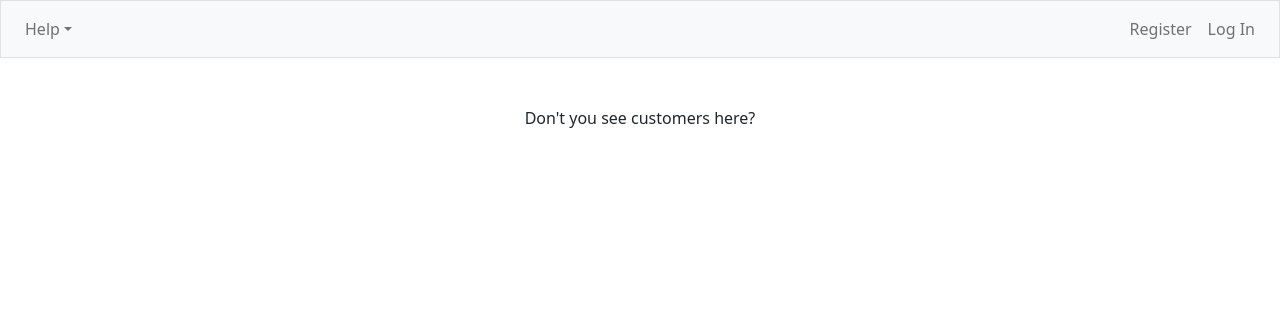
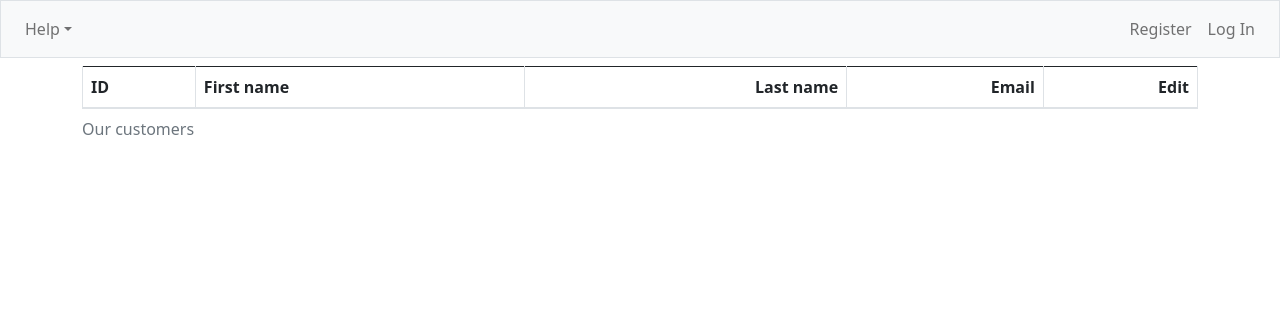
Before and after one commit to dmitrynisht/CS50-final, a Flask app: template templates/customers.html in a window 1280 px wide. Shown: the top 318 px of the page. Run offline with Flask 2, Linux system fonts and the light colour scheme; the template is opened without the code that fills it, so the values that code supplies are empty; parts of the project's set-up code (start-up, migrations or seed data) failed here and were passed over; some libraries are stand-ins or nearby versions.

Commit message:
/customers

```diff
--- a/app.py
+++ b/app.py
@@ -37,12 +37,27 @@ db = SQL("sqlite:///tiny_beauty.db")
 @app.route("/")
 @login_required
 def index():
-    """List of customers"""
+    """"""
 
     s_action = "/"
 
-    return render_template("customers.html", s_action=request.args.get("s_action", s_action))
     # return render_template("index.html")
+    return redirect("/customers")
+
+
+@app.route("/customers")
+@login_required
+def customers():
+    """List of customers"""
+
+    s_action = "/customers"
+
+    customers = get_customers()
+
+    return render_template("customers.html",
+        s_action=request.args.get("s_action", s_action),
+        customers=request.args.get("customers", customers)
+        )
 
 
 @app.route("/login", methods=["GET", "POST"])
@@ -130,8 +145,17 @@ def login():
 def get_user(*, username):
     """Search for user by username provided"""
 
-    stmt = db_requests.get_user()
+    stmt = db_requests.stmt_sql_get_user()
     rows = db.execute(stmt, usr_login=username)
+
+    return rows
+
+
+def get_customers(*args):
+    """Search for user by username provided"""
+
+    stmt = db_requests.stmt_sql_get_customers()
+    rows = db.execute(stmt)
 
     return rows
 
@@ -162,7 +186,7 @@ def main(argv=None):
 
     # with app.test_request_context():
     #     testingrequests()
-    #
+    # generate_password_hash(request.form.get("password"))
 
     # Start app
     app.run(debug=True)
--- a/templates/customers.html
+++ b/templates/customers.html
@@ -5,5 +5,31 @@
 {% endblock %}
 
 {% block main %}
-    Don't you see customers here?
+    <table class="table table-hover table-bordered caption-top">
+        <caption>Our customers</caption>
+        <thead>
+            <tr class="border-bottom-2 border-dark">
+                <th class="text-start" scope="col">ID</th>
+                <th class="text-start" scope="col">First name</th>
+                <th class="text-end" scope="col">Last name</th>
+                <th class="text-end" scope="col">Email</th>
+                <th class="text-end" scope="col">Edit</th>
+            </tr>
+        </thead>
+        {% if customers %}
+            <tbody>
+            {% for row in customers %}
+                <tr>
+                    <td class="text-start">{{ row.id }}</td>
+                    <td class="text-start">{{ row.fname }}</td>
+                    <td class="text-end">{{ row.lname }}</td>
+                    <td class="text-end">{{ row.email }}</td>
+                    <td class="text-end">
+                        <button class="btn btn-outline-secondary btn-sm sell" name="symbol" value="">Edit</button>
+                    </td>
+                </tr>
+            {% endfor %}
+            </tbody>
+        {% endif %}
+    </table>
 {% endblock %}
--- a/templates/layout.html
+++ b/templates/layout.html
@@ -28,11 +28,11 @@
     <body>
 
         <!-- + TOP SCREEN MENU-->
-        <nav class="navbar navbar-expand-lg navbar-light bg-light border">
+        <nav class="navbar navbar-expand navbar-light bg-light border">
             <div class="collapse navbar-collapse" id="navbar">
                 {% if session.usr_id %}
                     <ul class="navbar-nav mr-auto mt-0">
-                        {% for href, caption in [('/', 'Customers')] %}
+                        {% for href, caption in [('/customers', 'Customers')] %}
                             {% if s_action == href %}
                                 <li class="nav-item"><a class="nav-link active" aria-current="page" href="{{ href }}">{{ caption }}</a></li>
                             {% else %}
@@ -100,7 +100,7 @@
             {% endif %}
         {% endwith %}
 
-        <main class="container py-5 text-center">
+        <main class="container py-2 text-center">
             {% block main %}{% endblock %}
         </main>
 
```
Also changed, not shown: db_requests.py (+16 -10 lines).
